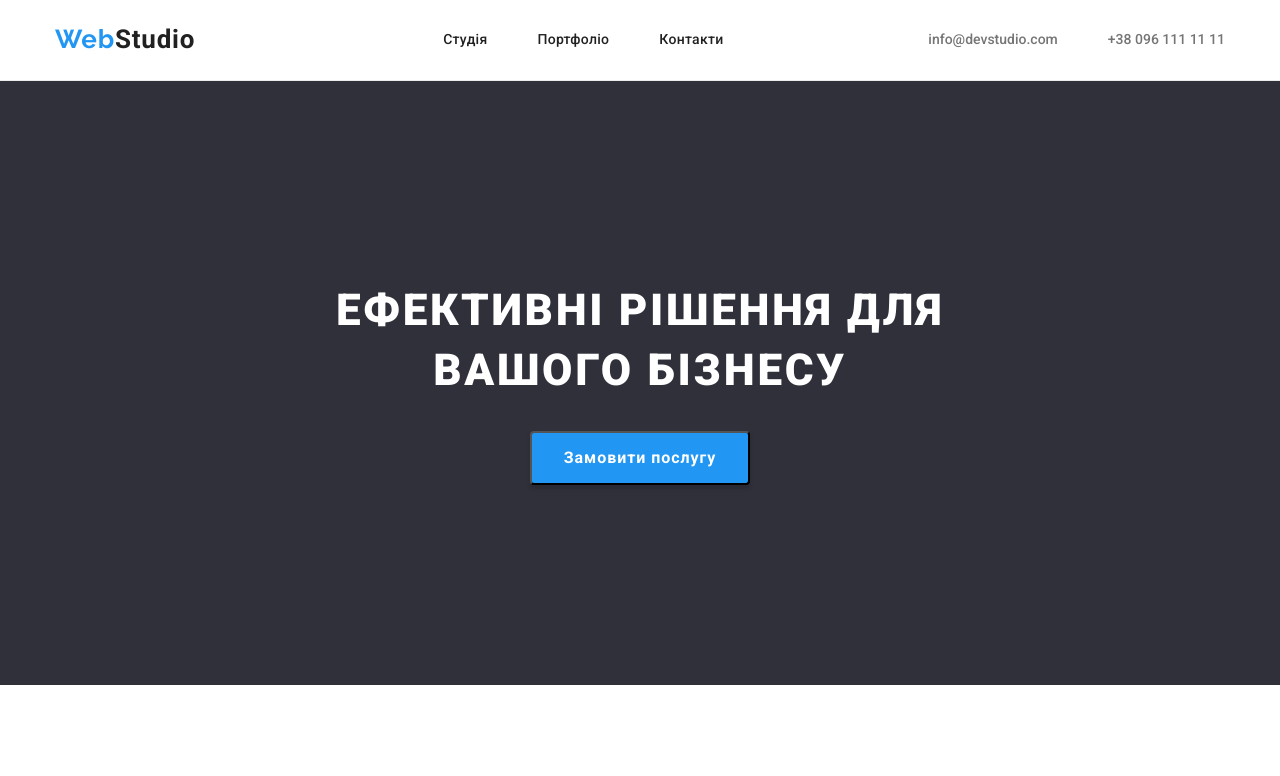
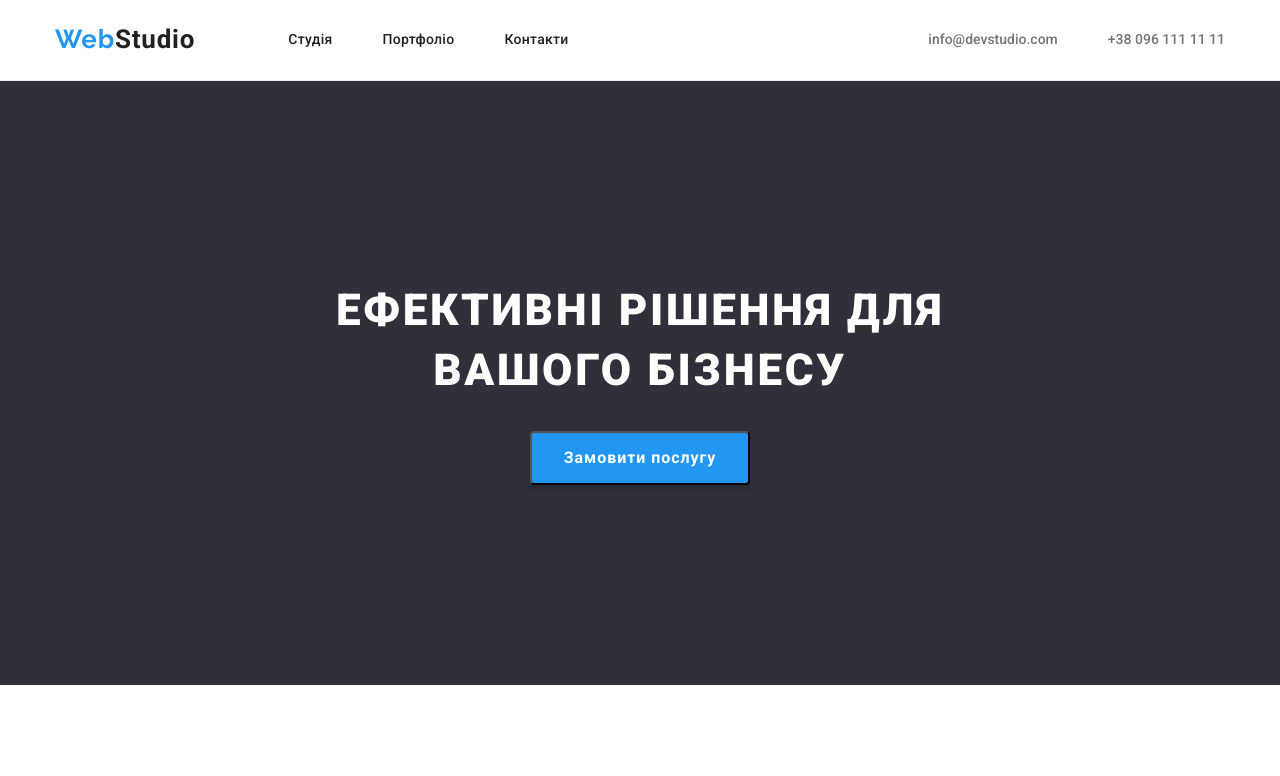
Before and after one commit to InnaVit/goit-markup-hw-03, a plain HTML site: page index.html in a window 1280 px wide. Shown: the top 776 px of the page. Drawn offline with nearby package versions, Linux system fonts and the light colour scheme.

Commit message:
final update 08.11

```diff
--- a/css/styles.css
+++ b/css/styles.css
@@ -74,7 +74,7 @@ body {
 .navigation{
     margin-right: auto;
     display: flex;
-    margin: auto;
+    margin-right: auto;
 
 }
 
```
